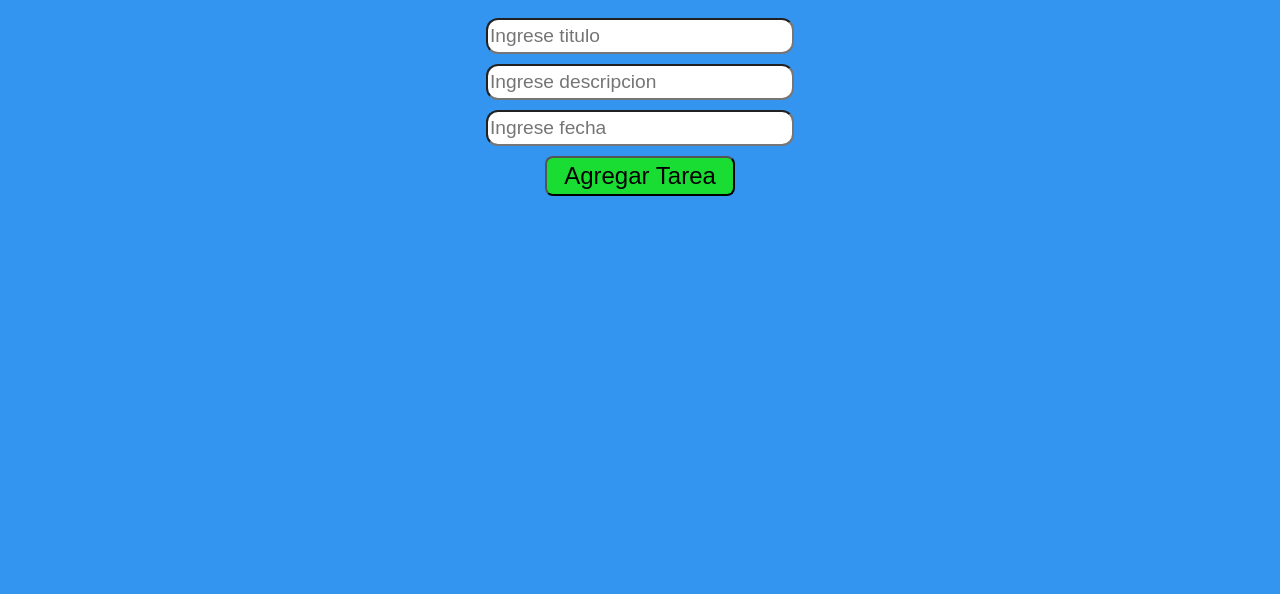
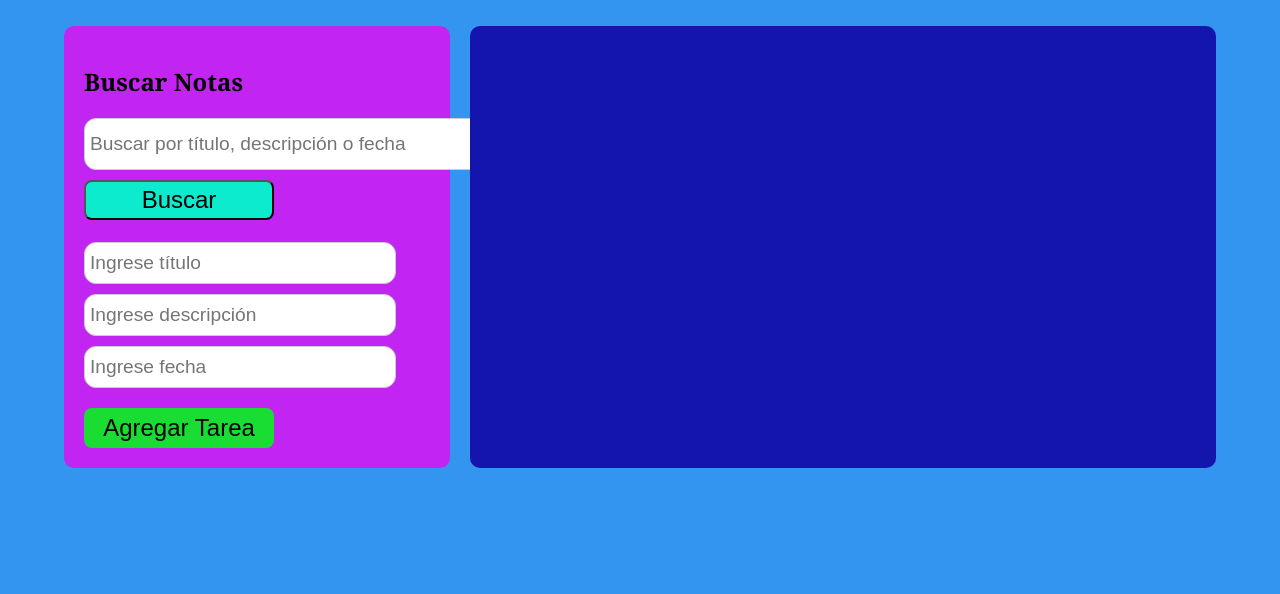
Before and after one commit to CamiloMendez23/proyecto_software, a plain HTML site: page frontend/index.html in a window 1280 px wide. Shown: the part 206-800 px from the top of the page. Drawn offline with Linux system fonts and the light colour scheme; no server answers.

Commit message:
correcciones pantalla inicio

```diff
--- a/frontend/index.html
+++ b/frontend/index.html
@@ -9,35 +9,23 @@
 </head>
 
 <body>
-    <h1>BIENVENIDO</h1>
-    <!-- Agrega la barra de búsqueda -->
-    <input id="search-input" type="text" placeholder="Buscar por título, descripción o fecha"><br>
-    <button id="search-button">Buscar</button><br>
-
-    <form class="input-container">
-        <input id="input-todo" type="text" placeholder="Ingrese titulo">
-        <input id="input-descrip" type="text" placeholder="Ingrese descripcion">
+    <h1>BIENVENIDOS</h1>
+    <div class="main-container">
+        <div class="sidebar">
+            <h2>Buscar Notas</h2>
+            <!-- Barra de búsqueda -->
+            <input id="search-input" type="text" placeholder="Buscar por título, descripción o fecha">
+            <button id="search-button">Buscar</button><br><br>
+            <!-- Campos de entrada -->
+            <input id="input-todo" type="text" placeholder="Ingrese título">
+            <input id="input-descrip" type="text" placeholder="Ingrese descripción">
             <input id="input-fecha" type="text" placeholder="Ingrese fecha">
             <button id="add-todo" type="submit">Agregar Tarea</button>
-    </form>
+        </div>
         <div class="todo-container">
-        <!-- <div class="todo">
-            <div class="todo-info">
-
-                <div class="todo-details">
-                    <p class="todo-titulo">titulo visual</p>
-                    <p class="todo-descrip">descrip visual</p>
-                    <p class="todo-fecha">fecha visual</p>
+            <!-- Contenedor de notas -->
         </div>
     </div>
-            <form class="todo-btn">
-                <input type="checkbox" class="todo-completed" checked>
-                <button class="todo-edit">Editar</button>
-                <button class="todo-delete">Eliminar</button>
-            </form>
-        </div> -->
-    </div>
-
     <div class="modal-background">
         <div class="modal">
             <div class="modal-top">
@@ -45,9 +33,9 @@
                 <span class="close-modal" id="close-modal">&#x2715;</span>
             </div>
             <form class="modal-bottom">
-                        <input type="text" id="edit-todo-titulo" placeholder="ingrese titulo nuevo">
-                        <input type="text" id="edit-todo-descrip" placeholder="ingrese descripcion nuevo">
-                        <input type="text" id="edit-todo-fecha" placeholder="ingrese fecha nuevo">
+                <input type="text" id="edit-todo-titulo" placeholder="Ingrese título nuevo">
+                <input type="text" id="edit-todo-descrip" placeholder="Ingrese descripción nueva">
+                <input type="text" id="edit-todo-fecha" placeholder="Ingrese fecha nueva">
                 <div id="edit-todo-completed-wrapper">
                     <input type="checkbox" id="edit-todo-completed"> Completado
                 </div>
@@ -55,7 +43,6 @@
             </form>
         </div>
     </div>
-    </div>
     <script src="script.js"></script>
 </body>
 
--- a/frontend/script.js
+++ b/frontend/script.js
@@ -211,8 +211,17 @@ get_Todos()
     })
     .catch((err) => console.log(err));
 
-addTodo.addEventListener("click", () => {
-    if (inputTodo.value !== "" && inputDescrip.value !== "" && inputFecha.value !== "") {
-        post_Todo();
-    }
-});
+    addTodo.addEventListener("click", async () => {
+        if (inputTodo.value !== "" && inputDescrip.value !== "" && inputFecha.value !== "") {
+            await post_Todo(); // Esperamos a que se agregue la tarea correctamente
+            // Después de agregar la tarea, volvemos a obtener todas las tareas y las representamos en la interfaz de usuario
+            const updatedTodos = await get_Todos();
+            todoArray = updatedTodos;
+            todoContainer.innerHTML = ""; // Limpiamos el contenedor de tareas
+            display_Todos(todoArray); // Representamos todas las tareas nuevamente
+            // También limpiamos los campos de entrada después de agregar una tarea
+            inputTodo.value = "";
+            inputDescrip.value = "";
+            inputFecha.value = "";
+        }
+    });
--- a/frontend/styles.css
+++ b/frontend/styles.css
@@ -2,11 +2,30 @@ body {
     font-family: Cambria, Cochin, Georgia, Times, "Times New Roman", serif;
     display: flex;
     align-items: center; /* Centra verticalmente los elementos */
-    justify-content: space-between; /* Distribuye los elementos horizontalmente */
+    justify-content: center; /* Centra horizontalmente los elementos */
+    background-color: rgb(52, 149, 240);
+    height: 100vh; /* Altura completa de la ventana */
+    margin: 0; /* Elimina el margen predeterminado del cuerpo */
     flex-direction: column;
     align-items: center;
-    background-color: rgb(52, 149, 240);
-  }
+}
+
+.main-container {
+    display: flex;
+    flex-direction: row; /* Alineación horizontal de los elementos */
+    justify-content: center; /* Centra horizontalmente los elementos dentro del contenedor principal */
+    width: 90%; /* Anchura del contenedor principal */
+    margin-top: 20px;
+}
+
+.sidebar {
+    width: 30%; /* Anchura del sidebar */
+    margin-right: 20px; /* Margen derecho para separar el sidebar del contenedor de notas */
+    padding: 20px; /* Espaciado interior del sidebar */
+    background-color: rgb(194, 36, 241);
+    border-radius: 10px;
+}
+
 
   .input-container {
     width: 500px;
@@ -18,7 +37,7 @@ body {
   }
 
   #search-input {
-    width: 600px;
+    width: 400px;
     height: 40px;
     font-size: 1.2rem;
     border-radius: 12px;
@@ -63,11 +82,56 @@ body {
   }
 
   .todo-container {
-    width: 700px;
     display: flex;
     flex-direction: column;
     gap: 10px;
-  }
+
+    width: 70%; /* Anchura del contenedor de notas */
+    background-color: rgb(19, 21, 173);
+    border-radius: 10px;
+    padding: 20px; /* Espaciado interior del contenedor de notas */
+    overflow-y: auto; /* Desplazamiento vertical automático si el contenido excede el área visible */
+    max-height: 70vh; /* Altura máxima del contenedor de notas */
+}
+
+
+  .todo-container::-webkit-scrollbar {
+    width: 10px; /* Ancho de la barra de desplazamiento */
+}
+
+.todo-container::-webkit-scrollbar-thumb {
+    background-color: rgba(0, 0, 0, 0.2); /* Color del pulgar de la barra de desplazamiento */
+    border-radius: 5px; /* Radio de borde del pulgar de la barra de desplazamiento */
+}
+
+.todo-container::-webkit-scrollbar-track {
+    background-color: transparent; /* Color de fondo de la barra de desplazamiento */
+}
+
+/* Estilos adicionales para los elementos de entrada */
+input[type="text"] {
+    width: calc(100% - 22px); /* Ancho del input */
+    height: 30px; /* Altura del input */
+    margin-bottom: 10px; /* Margen inferior entre los inputs */
+    padding: 5px; /* Espaciado interior del input */
+    border: 1px solid #ccc; /* Borde del input */
+    border-radius: 5px; /* Radio de borde del input */
+}
+
+button[type="submit"] {
+    width: calc(100% - 22px); /* Ancho del botón */
+    height: 40px; /* Altura del botón */
+    margin-top: 10px; /* Margen superior entre el botón y los inputs */
+    background-color: rgb(26, 221, 52); /* Color de fondo del botón */
+    border: none; /* Sin borde */
+    border-radius: 8px; /* Radio de borde del botón */
+    font-size: 1rem; /* Tamaño de la fuente del botón */
+    cursor: pointer; /* Cambio de cursor al pasar por encima del botón */
+}
+
+
+
+
 
   .todo {
     display: flex;
@@ -146,17 +210,20 @@ body {
   .modal {
     background-color: white;
     border-radius: 25px;
-    margin: 25% auto;
+    margin: 10% auto 0;
     padding: 10px 20px 30px 20px;
     width: 300px;
     display: flex;
     flex-direction: column;
+    align-items: center; /* Centramos horizontalmente */
   }
 
   .modal-top {
     display: flex;
     justify-content: space-between;
     align-items: center;
+    width: 100%; /* Ajustamos el ancho para que ocupe todo el espacio disponible */
+    margin-bottom: 20px; /* Espacio entre la parte superior y el contenido */
   }
 
   .close-modal {
@@ -170,7 +237,7 @@ body {
   .modal-bottom {
     display: flex;
     flex-direction: column;
-    align-items: flex-start;
+    align-items: center;
     gap: 10px;
   }
 
```
Lines whose indentation alone changed are shown as unchanged.
